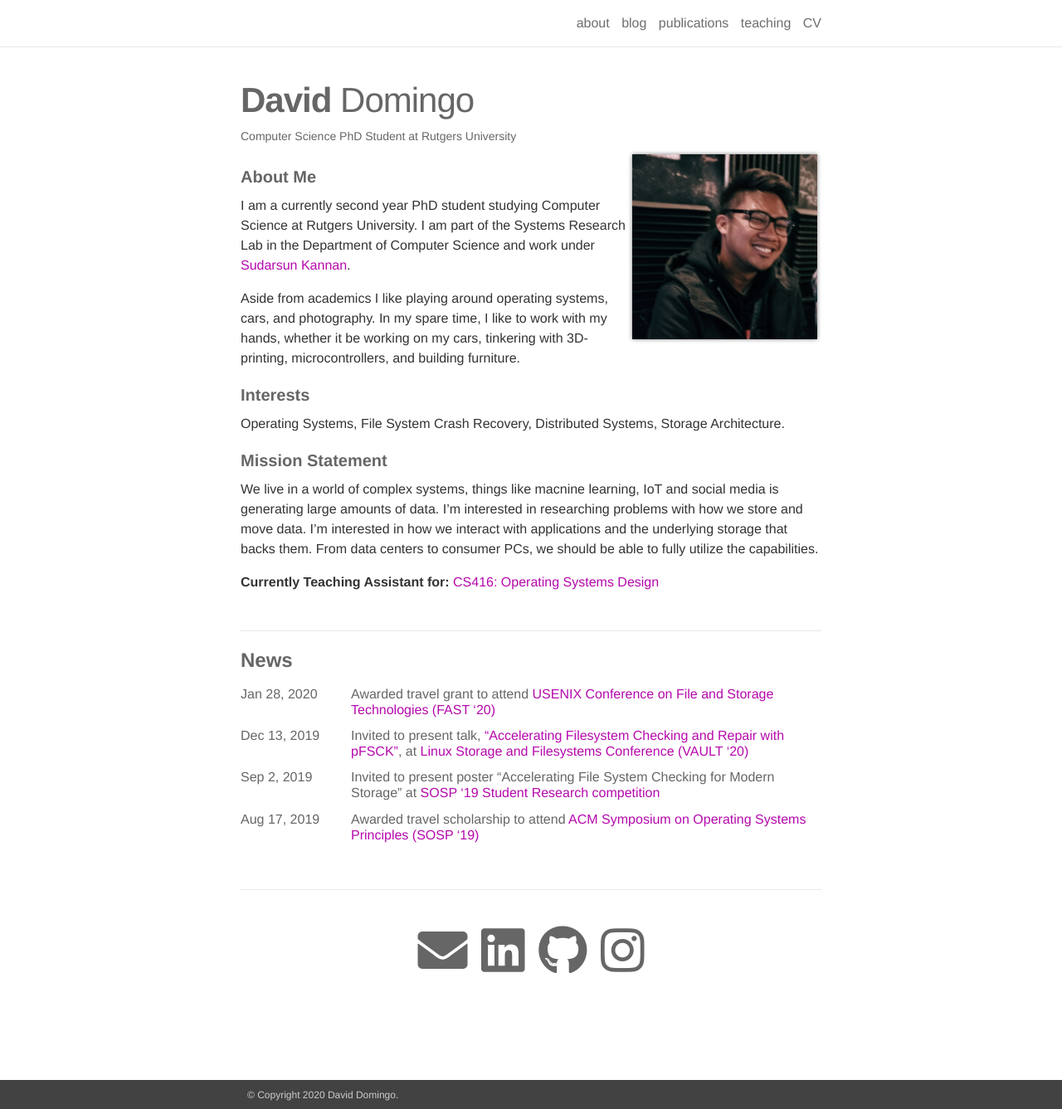
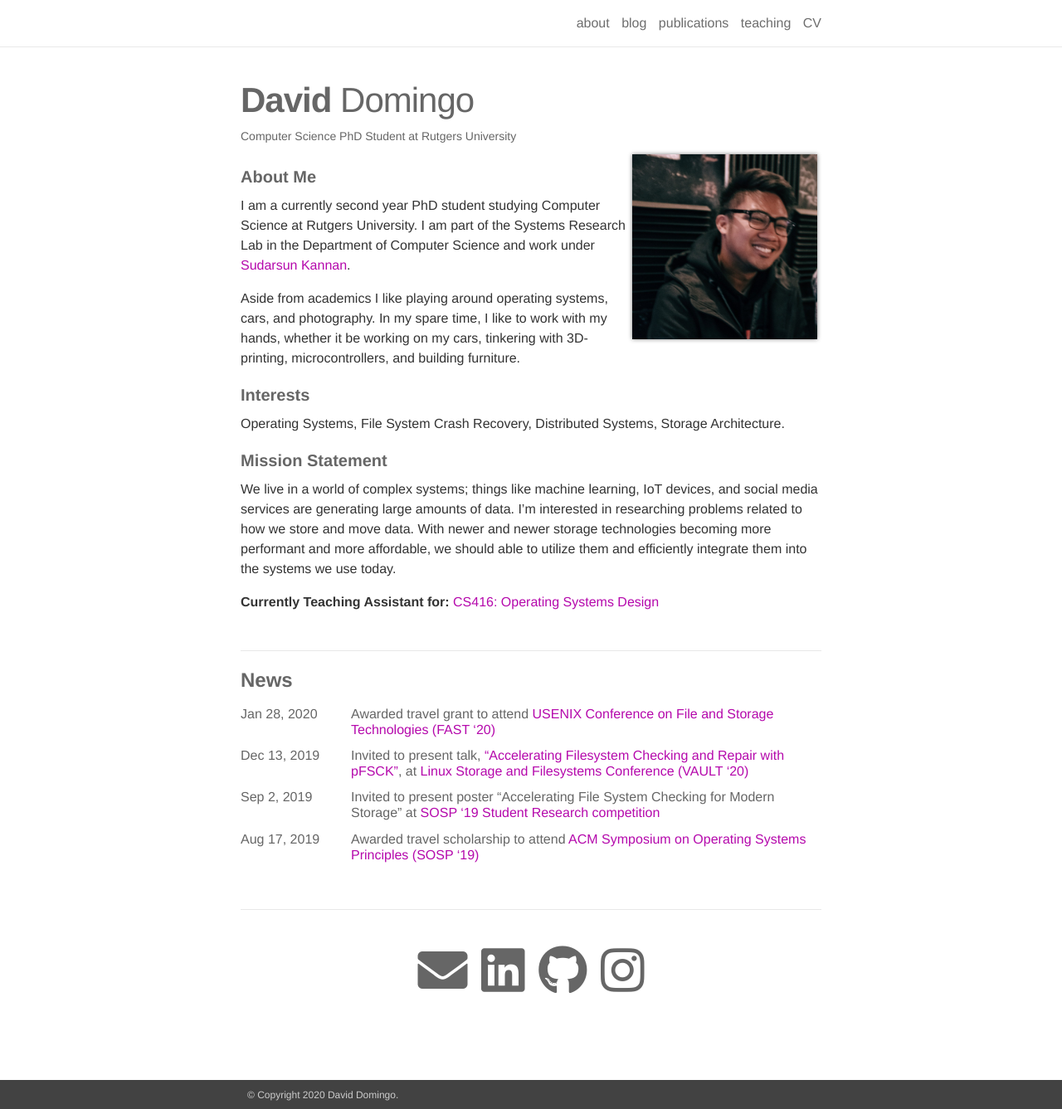
Before and after one commit to DaveedDomingo/daveeddomingo.github.io, a Jekyll site: the page built from _pages/about.md, in a window 1280 px wide and 1337 px high. Shown: the whole window at 83% size. Built offline with Jekyll 4.4.1, drawn with Linux system fonts in a browser that asks for light colours; nearby versions of some CDN libraries.

Commit message:
update mission statement

```diff
--- a/_pages/about.md
+++ b/_pages/about.md
@@ -23,7 +23,7 @@ Operating Systems, File System Crash Recovery, Distributed Systems, Storage Arch
 
 
 #### **Mission Statement**
-We live in a world of complex systems, things like macnine learning, IoT and social media is generating large amounts of data. I'm interested in researching problems with how we store and move data. I'm interested in how we interact with applications and the underlying storage that backs them. From data centers to consumer PCs, we should be able to fully utilize the capabilities.
+We live in a world of complex systems; things like machine learning, IoT devices, and social media services are generating large amounts of data. I'm interested in researching problems related to how we store and move data. With newer and newer storage technologies becoming more performant and more affordable, we should able to utilize them and efficiently integrate them into the systems we use today.
 
 
 
```
